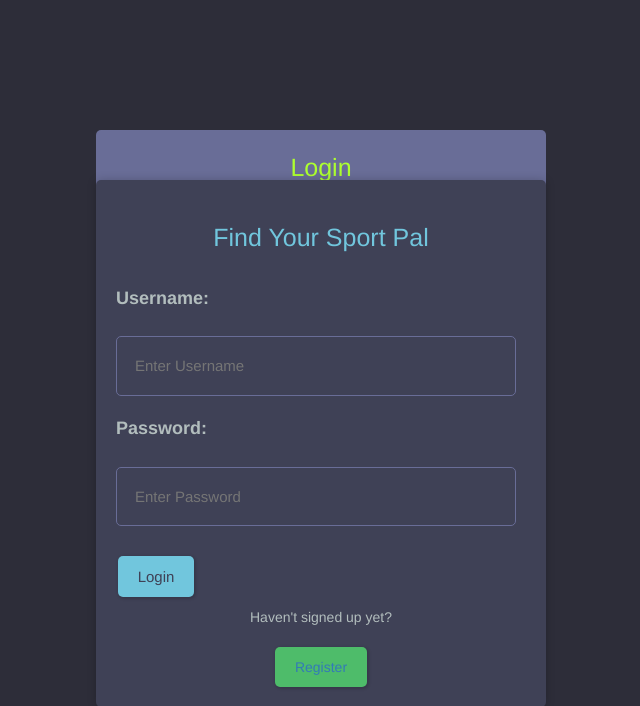
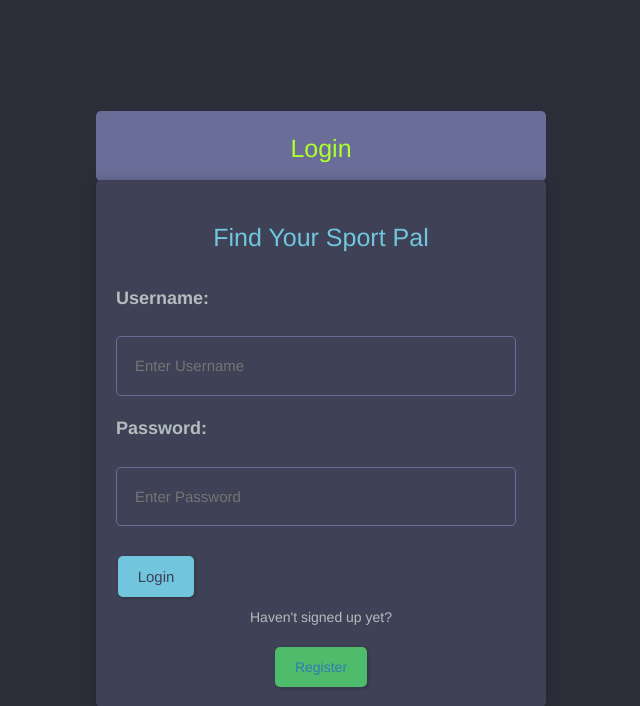
Before and after one commit to Transyltooniaa/SportsPal, a Django app: page /login/ in a window 1280 px wide. Shown: the part 70-776 px from the top of the page, without its empty margins (404-1044 px from the left). Run offline with Django 4.2, Linux system fonts and the light colour scheme; some libraries are stand-ins or nearby versions.

Commit message:
complete

```diff
--- a/base/templates/base/login_register.html
+++ b/base/templates/base/login_register.html
@@ -14,7 +14,7 @@
 
     <div class="lo-re">
         <div class="login_text">
-            <p style = "height: 70px;width:450px;position: relative;top:110px;font-weight: 500;font-size: 25px;left:500px">Login</p>
+            <p style = "height: 70px;width:450px;position: relative;top:91px;font-weight: 500;font-size: 25px;left:500px">Login</p>
         </div>
 
         <div class = "login-form" >
```
Also changed, not shown: 1 other file.
